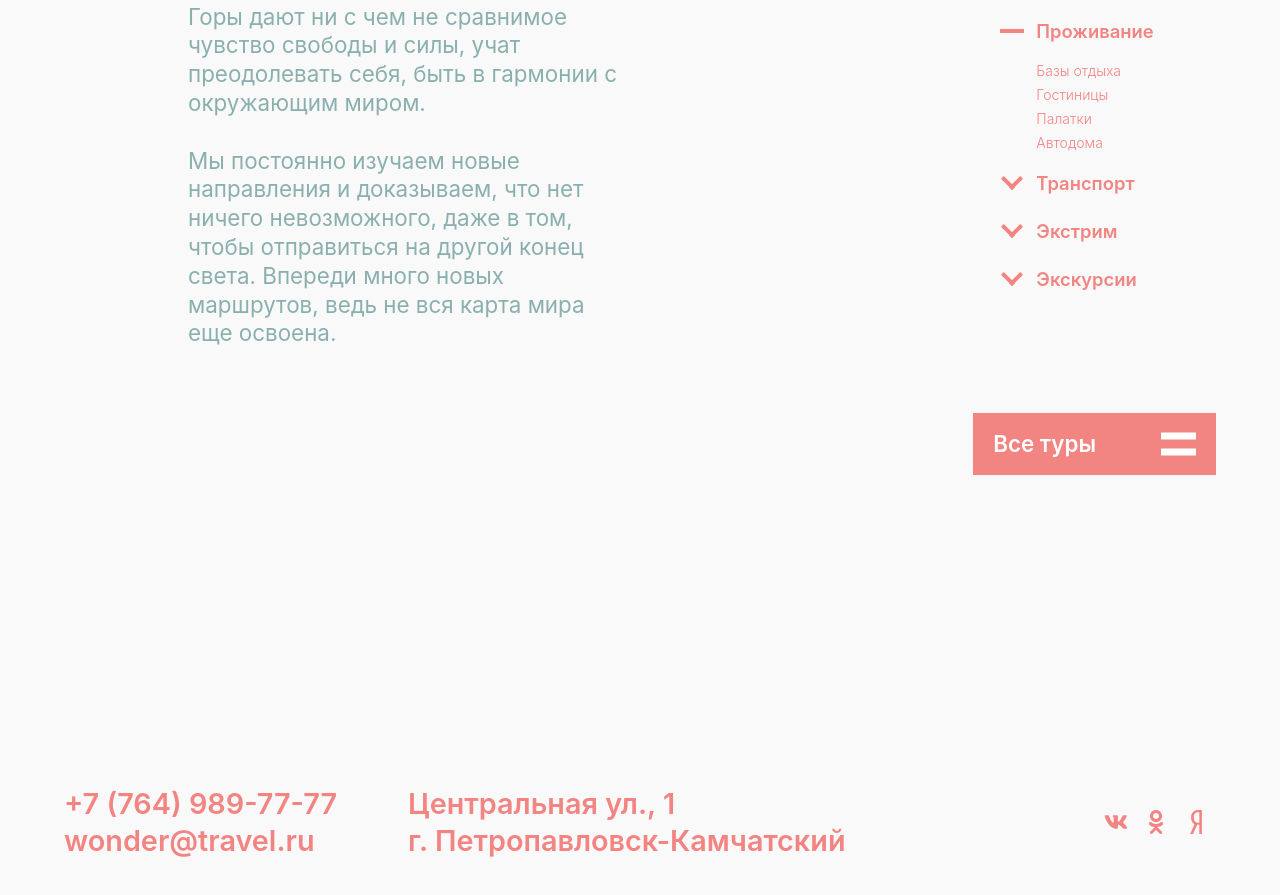
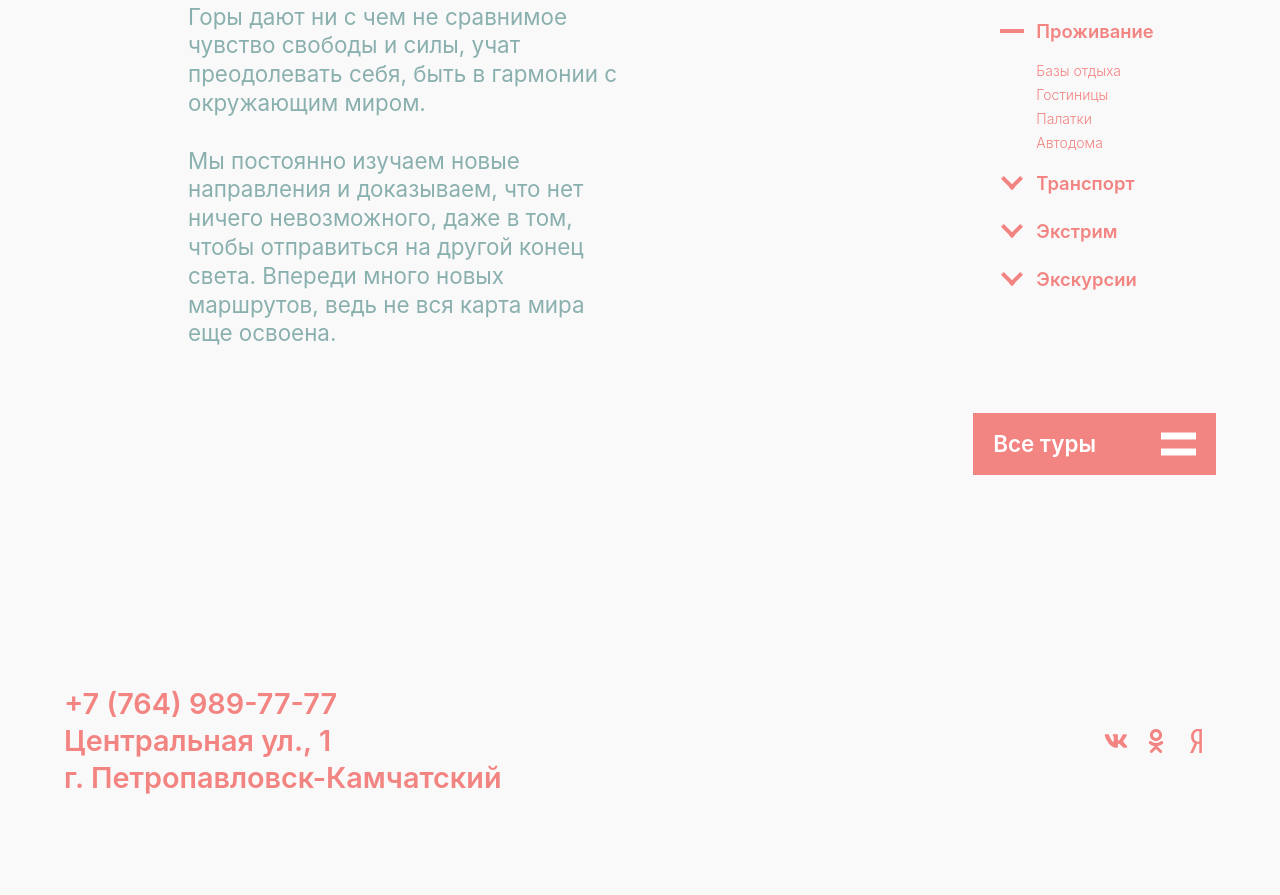
Before and after one commit to JaneMoroz/Wonder-Travel, a Gatsby site: page / in a window 1280 px wide. Shown: the part 2273-3168 px from the top of the page. After the commit the page ends 3115 px from the top, so only its background shows below. Built offline with nearby package versions, Linux system fonts and the light colour scheme; Gatsby itself is replaced by a stand-in of ours.

Commit message:
fix: add responsiveness

```diff
--- a/src/components/footer.tsx
+++ b/src/components/footer.tsx
@@ -13,12 +13,9 @@ const Footer: React.FC = () => {
   return (
     <FooterNav>
       <Container>
-        <Flex spaceBetween>
+        <Flex spaceBetween homeFooter>
           <FooterContent>
             <p>+7 (764) 989-77-77</p>
-            <p>wonder@travel.ru</p>
-          </FooterContent>
-          <FooterContent wider>
             <p>Центральная ул., 1</p>
             <p>г. Петропавловск-Камчатский</p>
           </FooterContent>
--- a/src/components/navigation.tsx
+++ b/src/components/navigation.tsx
@@ -124,9 +124,6 @@ const Navigation: React.FC = () => {
               </NavList>
               <NavFooter>
                 <Flex spaceBetween>
-                  <FooterContent>
-                    <p>wonder@travel.ru</p>
-                  </FooterContent>
                   <FooterContent wider>
                     <p>+7 (764) 989-77-77</p>
                   </FooterContent>
--- a/src/styles/footerStyles.ts
+++ b/src/styles/footerStyles.ts
@@ -1,9 +1,8 @@
 import styled, { css } from "styled-components"
-import { motion } from "framer-motion"
 
 export const FooterNav = styled.div`
-  height: 300px;
-  margin-top: 296px;
+  margin-top: 196px;
+  margin-bottom: 32px;
 `
 type FooterContentProps = {
   wider?: boolean
@@ -15,6 +14,15 @@ export const FooterContent = styled.div<FooterContentProps>`
   font-weight: 600;
   line-height: 0.5rem;
   flex: 1;
+
+  @media only screen and (max-width: 56.25em) {
+    font-size: 1.6rem;
+  }
+
+  @media only screen and (max-width: 37.5em) {
+    font-size: 1.4rem;
+  }
+
   ${props =>
     props.wider &&
     css`
--- a/src/styles/globalStyles.ts
+++ b/src/styles/globalStyles.ts
@@ -13,7 +13,7 @@ export const Container = styled.div<ContainerProps>`
   height: 100%;
 
   @media only screen and (max-width: 37.5em) {
-    padding: 0 0 0 32px;
+    padding: 0 32px;
   }
 
   @media (min-width: 1024px) {
@@ -41,6 +41,7 @@ type FlexProps = {
   alignTop?: boolean
   noHeight?: boolean
   aboutSection?: boolean
+  homeFooter?: boolean
 }
 
 export const Flex = styled.div<FlexProps>`
@@ -80,6 +81,15 @@ export const Flex = styled.div<FlexProps>`
         row-gap: 20px;
       }
     `}
+  ${props =>
+    props.homeFooter &&
+    css`
+      @media only screen and (max-width: 37.5em) {
+        flex-direction: column;
+        row-gap: 20px;
+        align-items: flex-start;
+      }
+    `}
 `
 
 export const Cursor = styled.div`
```
